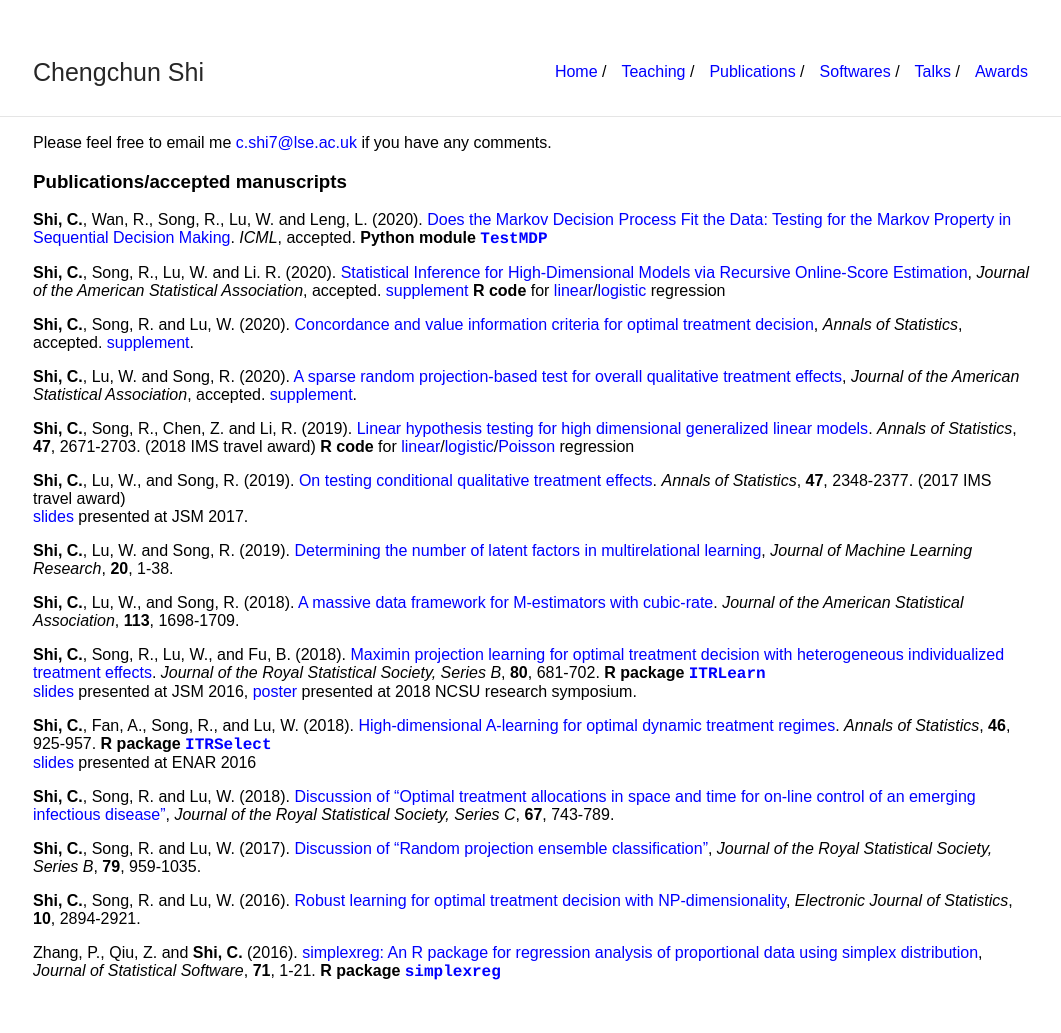
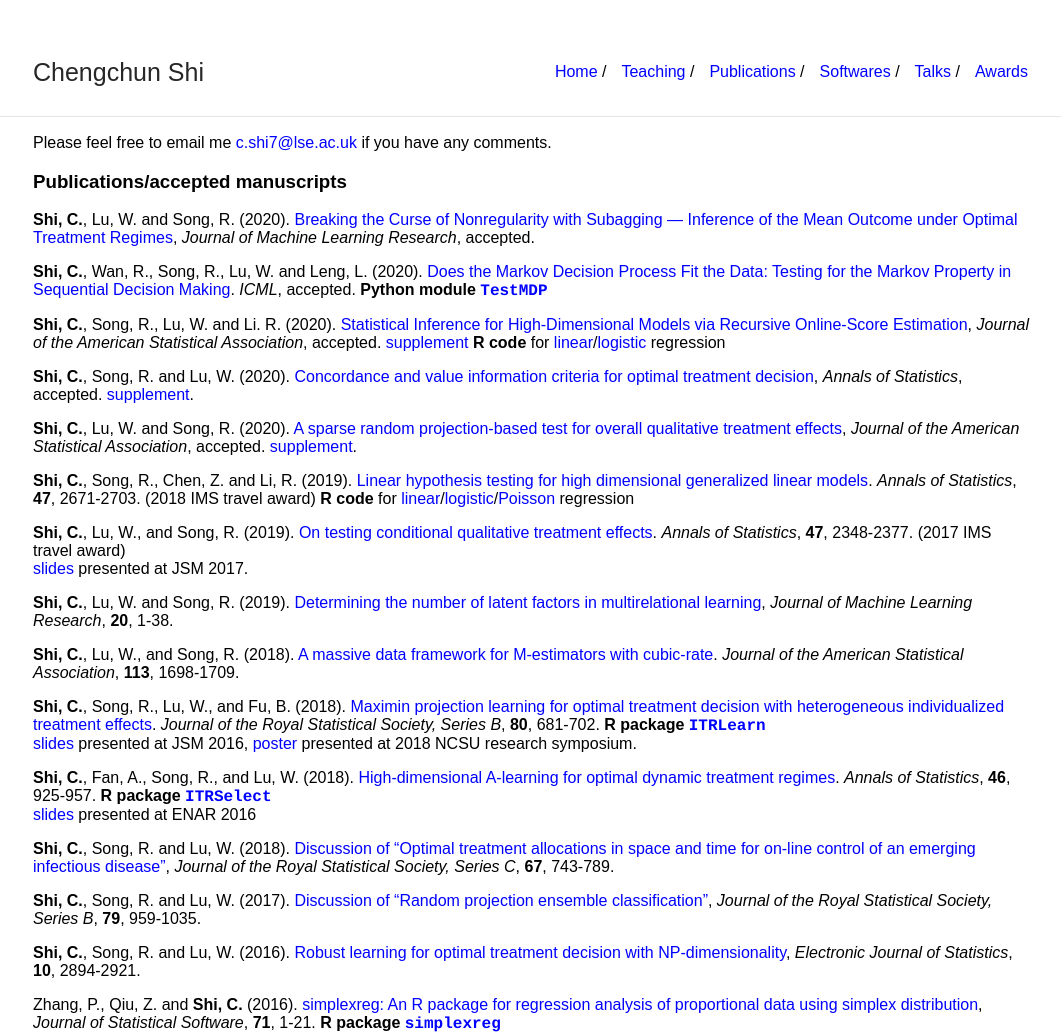
Before and after one commit to callmespring/callmespring.github.io, a Jekyll site: the page built from publication.md, in a window 1280 px wide. Shown: the whole page, without its empty margins (107-1168 px from the left). Built offline with Jekyll 4.4.1, drawn with Linux system fonts in a browser that asks for light colours; before the commit the page ends 981 px from its top, so only the background shows below that.

Commit message:
Update publication.md

```diff
--- a/publication.md
+++ b/publication.md
@@ -8,6 +8,8 @@ title: Publication
 Please feel free to email me <c.shi7@lse.ac.uk> if you have any comments.
 
 ### Publications/accepted manuscripts
+**Shi, C.**, Lu, W. and Song, R. (2020). [Breaking the Curse of Nonregularity with Subagging --- Inference of the Mean Outcome under Optimal Treatment Regimes](./paper/SASv2cs.pdf), _Journal of Machine Learning Research_, accepted.
+
 **Shi, C.**, Wan, R., Song, R., Lu, W. and Leng, L. (2020). [Does the Markov Decision Process Fit the Data: Testing for the Markov Property in Sequential Decision Making](https://arxiv.org/pdf/2002.01751.pdf). _ICML_, accepted.
 **Python module** [<span style="font-family:courier;">**TestMDP**</span>](https://github.com/RunzheStat/TestMDP)
 
```
